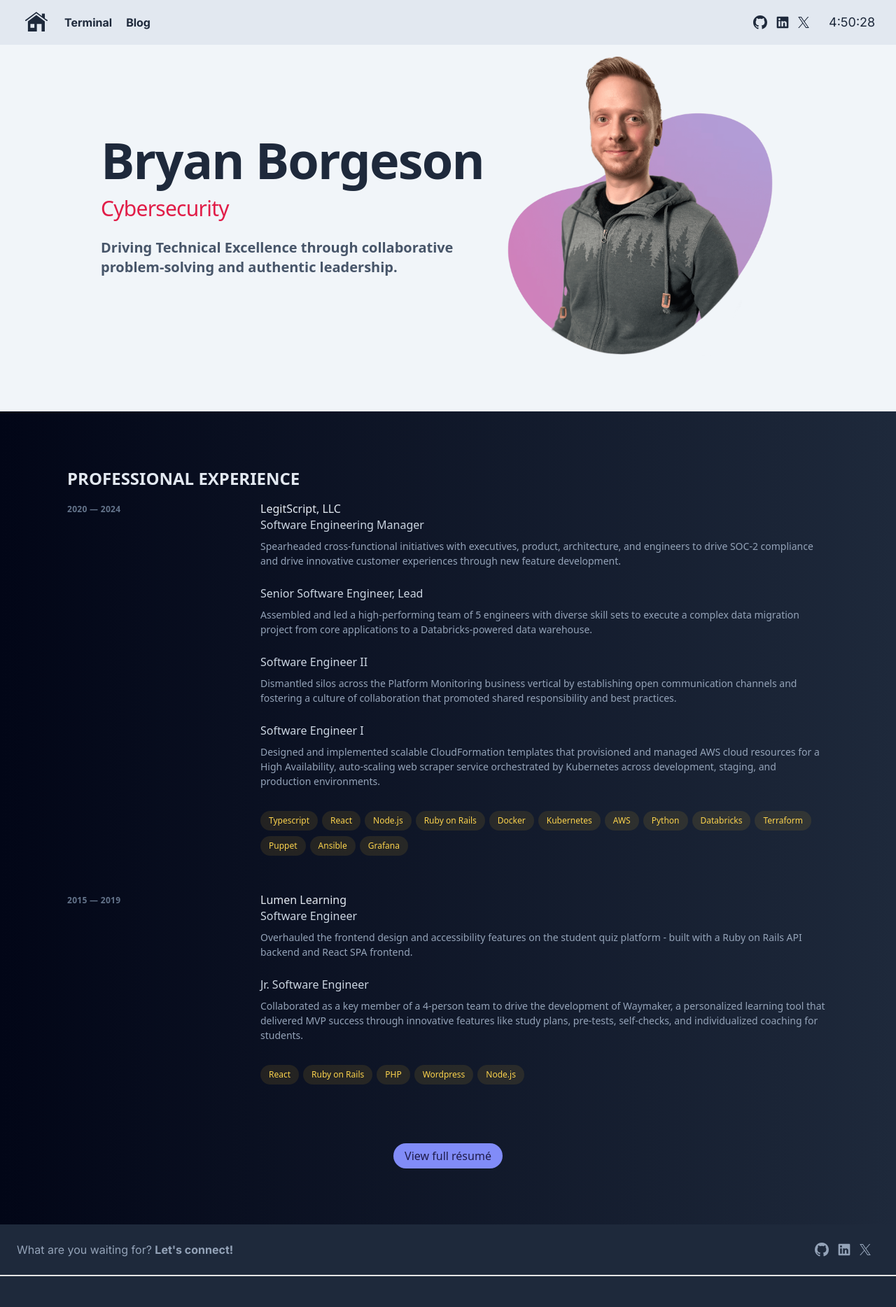
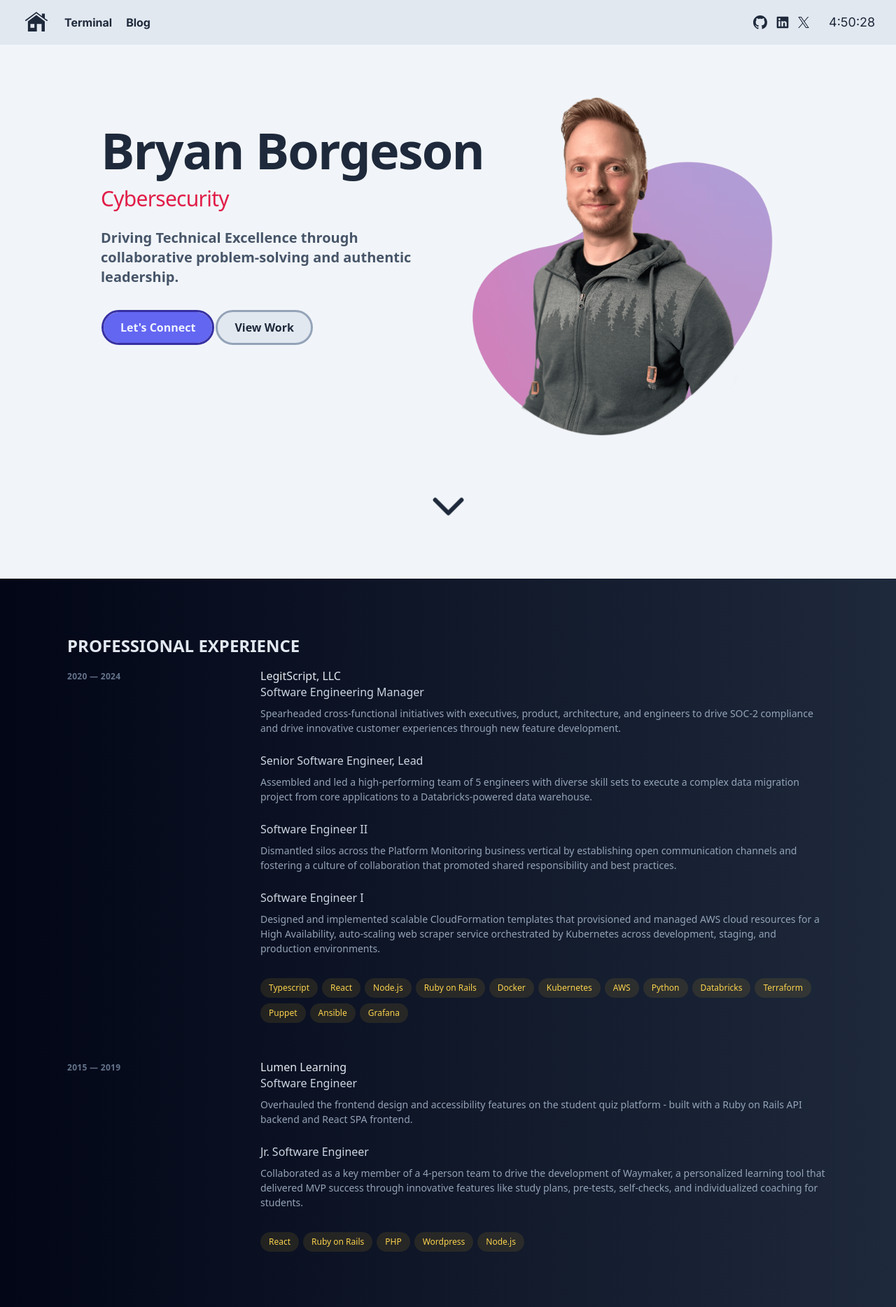
Before and after one commit to bryborge/portfolio, a Next.js app: page / in a window 1280 px wide. Shown: the top 1868 px of the page at 70% size. Built offline with nearby package versions, Linux system fonts and the light colour scheme.

Commit message:
Fix hero section; add hopping chevron (#5)

```diff
--- a/app/components/ExperienceSection/ResumeLink/index.tsx
+++ b/app/components/ExperienceSection/ResumeLink/index.tsx
@@ -1,15 +1,18 @@
+import { buildResumeViewUrl } from "@/lib/resume";
+
 /**
  * Renders a link to view the full résumé.
  *
  * @return {JSX.Element} The link element to view the résumé.
  */
 const ResumeLink = (): JSX.Element => {
-  // TODO: Variablize resume link url
+  const resumeUrl = buildResumeViewUrl();
+
   return (
     <a
-      href="https://drive.google.com/file/d/18ufroP5j3ALmdSiPGALKevLjIpwvo7kA/view"
+      href={resumeUrl}
       target="_blank"
-      className="rounded-full bg-indigo-400 px-4 py-2 font-heavy leading-5 text-indigo-950 hover:bg-indigo-300">
+      className="rounded-full bg-indigo-400 px-6 py-3 font-bold font-heavy leading-5 text-indigo-950 hover:bg-indigo-300">
       View full résumé
     </a>
   )
--- /dev/null
+++ b/app/components/ExperienceSection/Timeline/Role/index.tsx
@@ -0,0 +1,14 @@
+const Role = ( { role }: { role: any }): JSX.Element => {
+  return (
+    <div key={role.title}>
+      <h5 className="text-slate-300">
+        { role.title }
+      </h5>
+      <p className="mt-2 mb-6 text-sm leading-normal">
+        { role.description }
+      </p>
+    </div>
+  )
+}
+
+export default Role;
--- a/app/components/ExperienceSection/Timeline/index.tsx
+++ b/app/components/ExperienceSection/Timeline/index.tsx
@@ -1,66 +1,21 @@
+import { experienceData } from "@/lib/resume";
+import Role from "./Role";
+
 /**
  * Renders a timeline of experiences including company names, roles, technologies, and dates.
  *
  * @return {JSX.Element} The JSX element representing the timeline.
  */
 const Timeline = (): JSX.Element => {
-  // TODO: Get data from API
-  const experience = [
-    {
-      name: "LegitScript, LLC",
-      href: "https://www.legitscript.com/",
-      startDate: "2020",
-      endDate: "2024",
-      roles: [
-        {
-          title: "Software Engineering Manager",
-          description: "Spearheaded cross-functional initiatives with executives, product, architecture, and engineers to drive SOC-2 compliance and drive innovative customer experiences through new feature development.",
-        },
-        {
-          title: "Senior Software Engineer, Lead",
-          description: "Assembled and led a high-performing team of 5 engineers with diverse skill sets to execute a complex data migration project from core applications to a Databricks-powered data warehouse.",
-        },
-        {
-          title: "Software Engineer II",
-          description: "Dismantled silos across the Platform Monitoring business vertical by establishing open communication channels and fostering a culture of collaboration that promoted shared responsibility and best practices.",
-        },
-        {
-          title: "Software Engineer I",
-          description: "Designed and implemented scalable CloudFormation templates that provisioned and managed AWS cloud resources for a High Availability, auto-scaling web scraper service orchestrated by Kubernetes across development, staging, and production environments.",
-        },
-      ],
-      technologies: ["Typescript", "React", "Node.js", "Ruby on Rails", "Docker", "Kubernetes", "AWS", "Python", "Databricks", "Terraform", "Puppet", "Ansible", "Grafana"],
-    },
-    {
-      name: "Lumen Learning",
-      href: "https://www.lumenlearning.com/",
-      startDate: "2015",
-      endDate: "2019",
-      roles: [
-        {
-          title: "Software Engineer",
-          description: "Overhauled the frontend design and accessibility features on the student quiz platform - built with a Ruby on Rails API backend and React SPA frontend.",
-        },
-        {
-          title: "Jr. Software Engineer",
-          description: "Collaborated as a key member of a 4-person team to drive the development of Waymaker, a personalized learning tool that delivered MVP success through innovative features like study plans, pre-tests, self-checks, and individualized coaching for students.",
-        },
-      ],
-      technologies: ["React", "Ruby on Rails", "PHP", "Wordpress", "Node.js"],
-    }
-  ]
-
   return (
     <ol className="pb-0 md:pb-8">
-      {/* Experience */}
-      { experience.map((experience) => (
-        <li
-          key={experience.name}
-          className="mb-12">
+      { experienceData.map((experience) => (
+        <li key={experience.name} className="mb-12">
           <div className="group relative grid pb-1 transition-all sm:grid-cols-8 sm:gap-8 md:gap-4 lg:hover:!opacity-100 lg:group-hover/list:opacity-50">
             <header className="z-10 mb-2 mt-1 text-xs font-semibold uppercase tracking-wide text-slate-500 sm:col-span-2">
               { experience.startDate } — { experience.endDate }
             </header>
+
             <div className="z-10 sm:col-span-6">
               <h4 className="font-medium leading-snug text-slate-200">
                 <a href={experience.href} target="_blank">
@@ -68,19 +23,10 @@ const Timeline = (): JSX.Element => {
                 </a>
               </h4>
 
-              {/* Roles */}
-              { experience.roles?.map((role) => (
-                <div key={role.title}>
-                  <h5 className="text-slate-300">
-                    { role.title }
-                  </h5>
-                  <p className="mt-2 mb-6 text-sm leading-normal">
-                    { role.description }
-                  </p>
-                </div>
+              { experience.roles?.map((role, key) => (
+                <Role role={role} key={key} />
               ))}
 
-              {/* Technologies */}
               <ul className="mt-2 flex flex-wrap">
               { experience.technologies?.map((technology) => (
                 <li className="mr-1.5 mt-2" key={technology}>
@@ -88,13 +34,12 @@ const Timeline = (): JSX.Element => {
                     { technology }
                   </div>
                 </li>
-              )) }
+              ))}
               </ul>
-
             </div>
           </div>
         </li>
-      )) }
+      ))}
     </ol>
   );
 }
--- a/app/components/Hero/index.tsx
+++ b/app/components/Hero/index.tsx
@@ -9,15 +9,9 @@ import portrait from "./bryan_portrait_web_blob.png";
  */
 const Hero = (): JSX.Element => {
   return (
-    <section className="hero flex flex-col sm:flex-row-reverse">
-      <div className="mx-8 mb-8 lg:mb-20 max-w-full">
-        <Image
-          src={portrait}
-          alt="me"
-        />
-      </div>
-      <div className="grow"></div>
-      <div className="content-center text-center sm:text-left">
+    <section className="hero grid grid-cols-1 py-12">
+      <div className="grid grid-cols-1 md:grid-cols-2">
+        <div className="content-center text-center md:text-left">
           <Link href="/">
             <h1 className="text-4xl sm:text-5xl md:text-6xl lg:text-6xl xl:text-7xl whitespace-normal lg:whitespace-nowrap font-bold tracking-tight text-slate-800">
               Bryan Borgeson
@@ -44,8 +38,31 @@ const Hero = (): JSX.Element => {
             Driving Technical Excellence through collaborative problem-solving and authentic leadership.
           </p>
 
-        {/* TODO: Replace socials w/ "Let's Connect" and "View Work" CTA buttons */}
-        {/* <button className="rounded-full bg-indigo-300 px-8 py-4 font-bold leading-5 text-indigo-950 hover:bg-indigo-400">Let&#39;s Connect</button> */}
+          <div className="mt-8 mb-20">
+            <a href="https://www.linkedin.com/in/bryborge/" target="_blank">
+              <button className="rounded-full bg-indigo-500 px-6 py-3 font-bold leading-5 text-indigo-50 hover:bg-indigo-700 outline outline-indigo-800 m-1">
+                Let&#39;s Connect
+              </button>
+            </a>
+            <a href="https://github.com/bryborge" target="_blank">
+              <button className="rounded-full bg-slate-200 px-6 py-3 font-bold leading-5 text-slate-800 hover:bg-slate-300 outline outline-slate-400 m-1">
+                View Work
+              </button>
+            </a>
+          </div>
+        </div>
+        <div className="mx-8 mb-8 lg:mb-20 max-w-full order-first md:order-last">
+          <Image
+            src={portrait}
+            alt="portrait of me"
+          />
+        </div>
+      </div>
+
+      <div className="flex justify-center rotate-90 animate-bounce">
+        <svg width="75" height="75" viewBox="0 0 24 24" fill="none" xmlns="http://www.w3.org/2000/svg">
+          <path d="M6 9L12 15L18 9" stroke="#1e293b" strokeWidth="2" strokeLinecap="round" strokeLinejoin="round"/>
+        </svg>
       </div>
     </section>
   );
--- a/app/page.tsx
+++ b/app/page.tsx
@@ -8,8 +8,8 @@ import Hero from "./components/Hero";
  */
 const Home = (): JSX.Element => {
   return (
-    <div className="-mt-16">
-      <div className="bg-slate-100 py-12 md:py-20 lg:py-0 font-sans">
+    <div className="lg:-mt-16">
+      <div className="bg-slate-100 lg:py-0 font-sans">
         <div className="max-w-screen-2xl px-6 md:px-12 lg:px-24 xl:px-36 mx-auto">
           <Hero />
         </div>
--- a/app/terminal/page.tsx
+++ b/app/terminal/page.tsx
@@ -3,6 +3,7 @@
 import { useRouter } from 'next/navigation';
 import { useState, useEffect, useRef } from "react";
 import * as constants from './constants';
+import { buildResumeDownloadUrl } from '@/lib/resume';
 
 // TODO: Clean this up with a utility class
 const Terminal: React.FC = () => {
@@ -95,7 +96,8 @@ const Terminal: React.FC = () => {
     }
   };
 
-  // TODO: Variablize resume link url
+  const resume = buildResumeDownloadUrl();
+
   return (
     <main className="mx-auto min-h-screen font-sans absolute w-full">
       <div className="bg-black text-green-500 p-5 font-mono min-h-screen mx-auto">
@@ -116,7 +118,7 @@ const Terminal: React.FC = () => {
         </div>
         <a
           ref={downloadLinkRef}
-          href="https://drive.google.com/uc?export=download&id=18ufroP5j3ALmdSiPGALKevLjIpwvo7kA"
+          href={resume}
           download
           style={{ display: 'none' }}>
           Download Resume
--- /dev/null
+++ b/lib/resume.ts
@@ -0,0 +1,54 @@
+const googleResumeVersionHash = "18ufroP5j3ALmdSiPGALKevLjIpwvo7kA";
+
+export const buildResumeDownloadUrl = () => {
+  return `https://drive.google.com/uc?export=download&id=${googleResumeVersionHash}`;
+}
+
+export const buildResumeViewUrl = () => {
+  return `https://drive.google.com/file/d/${googleResumeVersionHash}/view`;
+}
+
+export const experienceData = [
+  {
+    name: "LegitScript, LLC",
+    href: "https://www.legitscript.com/",
+    startDate: "2020",
+    endDate: "2024",
+    roles: [
+      {
+        title: "Software Engineering Manager",
+        description: "Spearheaded cross-functional initiatives with executives, product, architecture, and engineers to drive SOC-2 compliance and drive innovative customer experiences through new feature development.",
+      },
+      {
+        title: "Senior Software Engineer, Lead",
+        description: "Assembled and led a high-performing team of 5 engineers with diverse skill sets to execute a complex data migration project from core applications to a Databricks-powered data warehouse.",
+      },
+      {
+        title: "Software Engineer II",
+        description: "Dismantled silos across the Platform Monitoring business vertical by establishing open communication channels and fostering a culture of collaboration that promoted shared responsibility and best practices.",
+      },
+      {
+        title: "Software Engineer I",
+        description: "Designed and implemented scalable CloudFormation templates that provisioned and managed AWS cloud resources for a High Availability, auto-scaling web scraper service orchestrated by Kubernetes across development, staging, and production environments.",
+      },
+    ],
+    technologies: ["Typescript", "React", "Node.js", "Ruby on Rails", "Docker", "Kubernetes", "AWS", "Python", "Databricks", "Terraform", "Puppet", "Ansible", "Grafana"],
+  },
+  {
+    name: "Lumen Learning",
+    href: "https://www.lumenlearning.com/",
+    startDate: "2015",
+    endDate: "2019",
+    roles: [
+      {
+        title: "Software Engineer",
+        description: "Overhauled the frontend design and accessibility features on the student quiz platform - built with a Ruby on Rails API backend and React SPA frontend.",
+      },
+      {
+        title: "Jr. Software Engineer",
+        description: "Collaborated as a key member of a 4-person team to drive the development of Waymaker, a personalized learning tool that delivered MVP success through innovative features like study plans, pre-tests, self-checks, and individualized coaching for students.",
+      },
+    ],
+    technologies: ["React", "Ruby on Rails", "PHP", "Wordpress", "Node.js"],
+  }
+]
```
Lines whose indentation alone changed are shown as unchanged.
